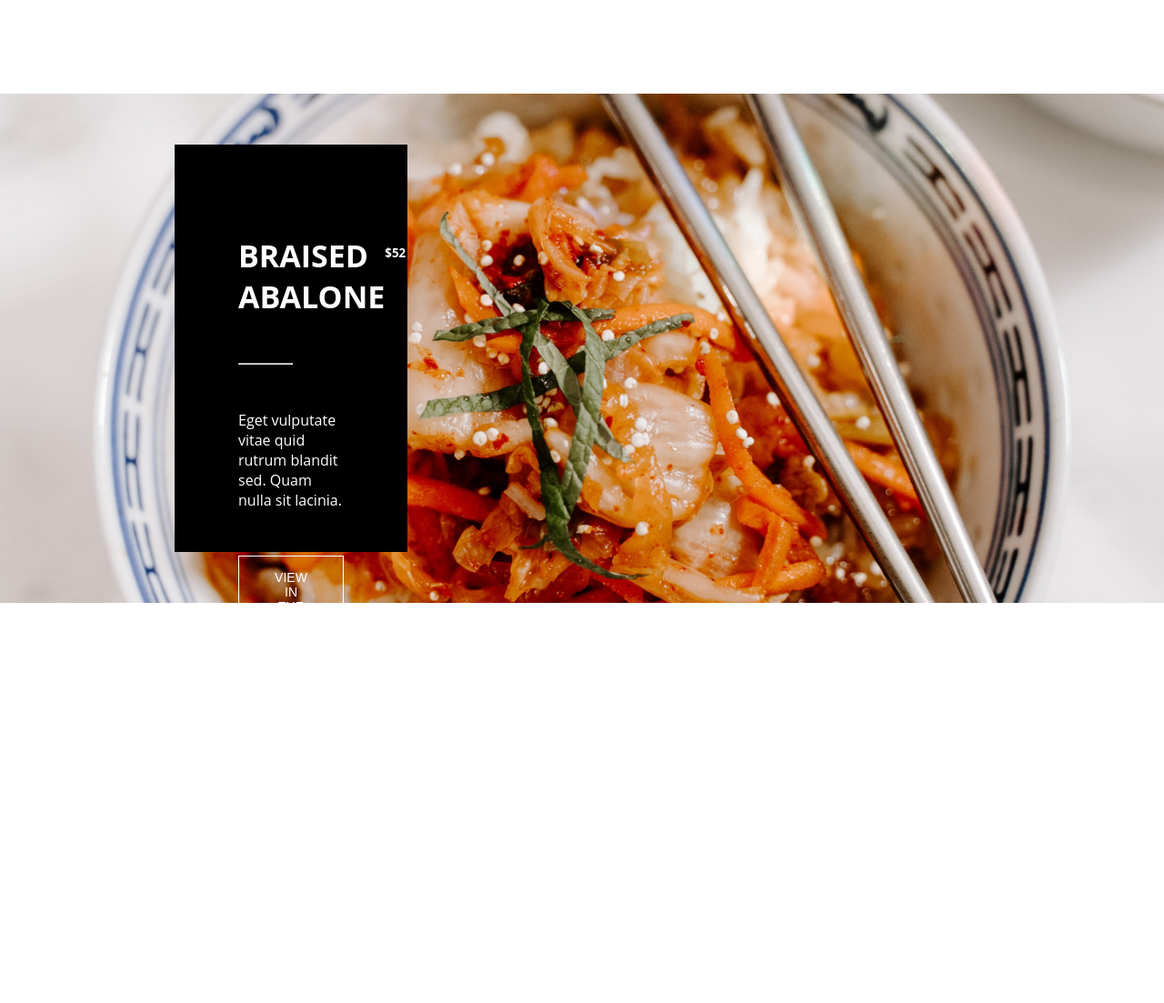
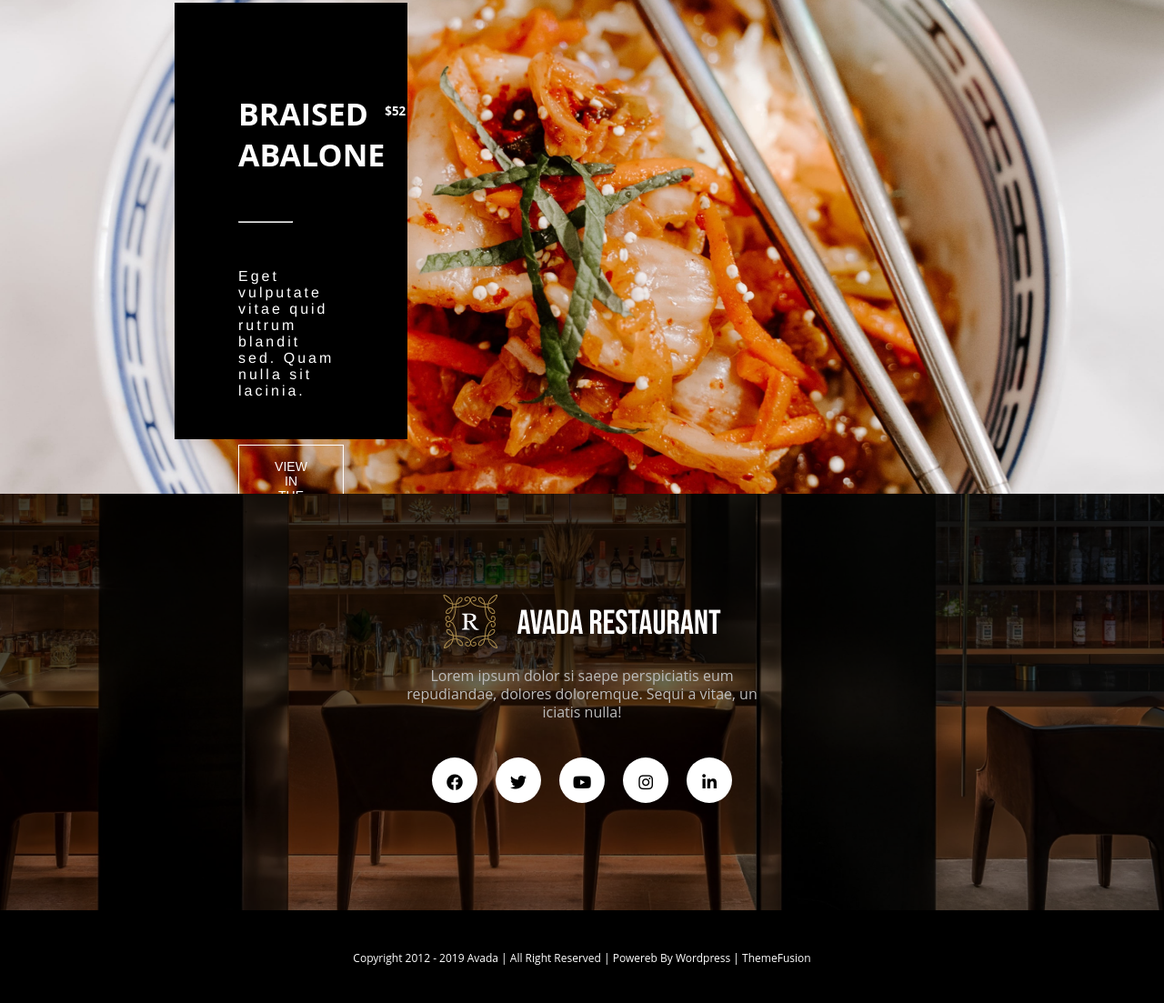
Before and after one commit to luca-lorenzetti/proj-html-vuejs, a website: page index.html in a window 1280 px wide. Shown: the part 8345-9448 px from the top of the page at 91% size. Before the commit the page ends 9052 px from the top, so only its background shows below. Drawn offline with nearby package versions, Linux system fonts and the light colour scheme; a web font is replaced by a local one.

Commit message:
Aggiunto footer

```diff
--- a/index.html
+++ b/index.html
@@ -356,9 +356,25 @@
                         </div>
                     </div>
                     <!-- /Dish of day section -->
+            </main>
+            <!-- Main -->
 
-            </main>
-            <!-- M/ain -->
+            <!-- Footer -->
+            <footer class="flex flex_colum bgImg-full-cover">
+                <div class="container flex flex_colum">
+                    <img src="src/img/logo-restaurant.png" alt="logo-footer">
+                    <p>Lorem ipsum dolor si saepe perspiciatis eum repudiandae, dolores doloremque. Sequi a vitae, un iciatis nulla!</p>
+
+                    <ul class="social_list flex">
+                        <li class="flex" v-for="social in socials"><a href="#" class="font-size-18"><i :class="social.iconPath"></i></a></li>
+                    </ul>
+                </div>
+
+                <div class="copyright">
+                    <p><small class="font-size-12">Copyright 2012 - 2019 Avada | All Right Reserved | Powereb By Wordpress | ThemeFusion</small></p>
+                </div>
+            </footer>
+            <!-- Footer -->
 
         </div>
         <!-- /Root -->
--- a/src/Partials/_dishDaySection.scss
+++ b/src/Partials/_dishDaySection.scss
@@ -1,20 +1,20 @@
 .dish_day_section{
     background-image: url("../src/img/hero42x.jpg");
     background-position: center;
-    height: 70vh;
+    height: 80vh;
     background-repeat: no-repeat;
     align-items: center;
     justify-content: flex-start;
 
 
 
-
     & > .dish_card{
         background-color: #000;
         color: $textColorMain;
+        margin-top: 40px;
         margin-left: 15%;
         padding: 50px 70px;
-        height: 80%;
+        height: 75%;
         width: 20%;
 
         & > .dish_name{
@@ -37,5 +37,9 @@
         & > hr{
             width: 60px;
         }
+        & > p{
+            font-family: Helvetica Neue;
+            letter-spacing: 3px;
+        }
     }
 }
--- /dev/null
+++ b/src/Partials/_footer.scss
@@ -0,0 +1,71 @@
+footer{
+    background-image: url("../src/img/slider52x.jpg");
+    background-position: 100% 100%;
+    background-repeat: no-repeat;
+    box-shadow: inset 10px 200px 90px -6px rgba(0,0,0, 0.5);
+
+    height: 70vh;
+    position: relative;
+    color: #fff;
+    justify-content: flex-end;
+    align-items: center;
+    text-align: center;
+
+    & > .container{
+        align-items: center;
+        position: relative;
+        z-index: 10;
+        margin-bottom: 100px;
+
+        & > p{
+            margin-top: 20px;
+            width: 50%;
+            color: #bcbcbc;
+            line-height: 20px;
+        }
+
+        & ul{
+            margin-top: 30px;
+        }
+        & li{
+            background-color: #fff;
+            border-radius: 50%;
+            align-items: center;
+            -webkit-border-radius: 50%;
+            -moz-border-radius: 50%;
+            -ms-border-radius: 50%;
+            width: 50px;
+            height: 50px;
+            -o-border-radius: 50%;
+            margin: 10px;
+}
+        & a{
+            width: 50px;
+            height: 50px;
+            padding: 15px 0;
+            color: #000;
+        }
+    }
+    & .copyright{
+        background-color: #000;
+        padding: 40px;
+        text-align: center;
+        width: 100%;
+        position: absolute;
+        z-index: 10;
+        bottom: 0;
+
+    }
+}
+footer::after{
+  position: absolute;
+  content: '';
+  width: 100%;
+  height: 100%;
+  top: 0;
+  left: 0;
+  right: 0;
+  bottom: 0;
+  background-color: rgba(0,0,0,0.5);
+  z-index: 2;
+}
--- a/src/Partials/_menusSection.scss
+++ b/src/Partials/_menusSection.scss
@@ -10,7 +10,7 @@
         padding: 50px;
 
         & > *{
-            margin: 40px 30px;
+            margin: 20px 30px;
 
         }
 
--- a/src/Partials/_variables.scss
+++ b/src/Partials/_variables.scss
@@ -29,3 +29,7 @@ $textSecMenu: #000;
 
 
 $textColorMain: #fff;
+
+
+// Footer
+$colorSocial: #fff;
--- a/src/app.scss
+++ b/src/app.scss
@@ -22,4 +22,5 @@
 @import "Partials/takeout";
 @import "Partials/menusSection";
 @import "Partials/dishDaySection";
+@import "Partials/footer";
 @import "Partials/button";
--- a/src/js/script.js
+++ b/src/js/script.js
@@ -191,6 +191,22 @@
             main: false
           }
         ],
+        socials:[
+          {
+            iconPath:"fab fa-facebook"
+          },
+          {
+            iconPath:"fab fa-twitter"
+          },
+          {
+            iconPath:"fab fa-youtube"
+          }, {
+            iconPath:"fab fa-instagram"
+          }
+          , {
+            iconPath:"fab fa-linkedin-in"
+          }
+        ],
 
         dishOfDay:{}
     },
```
Also changed, not shown: dist/app.css.
